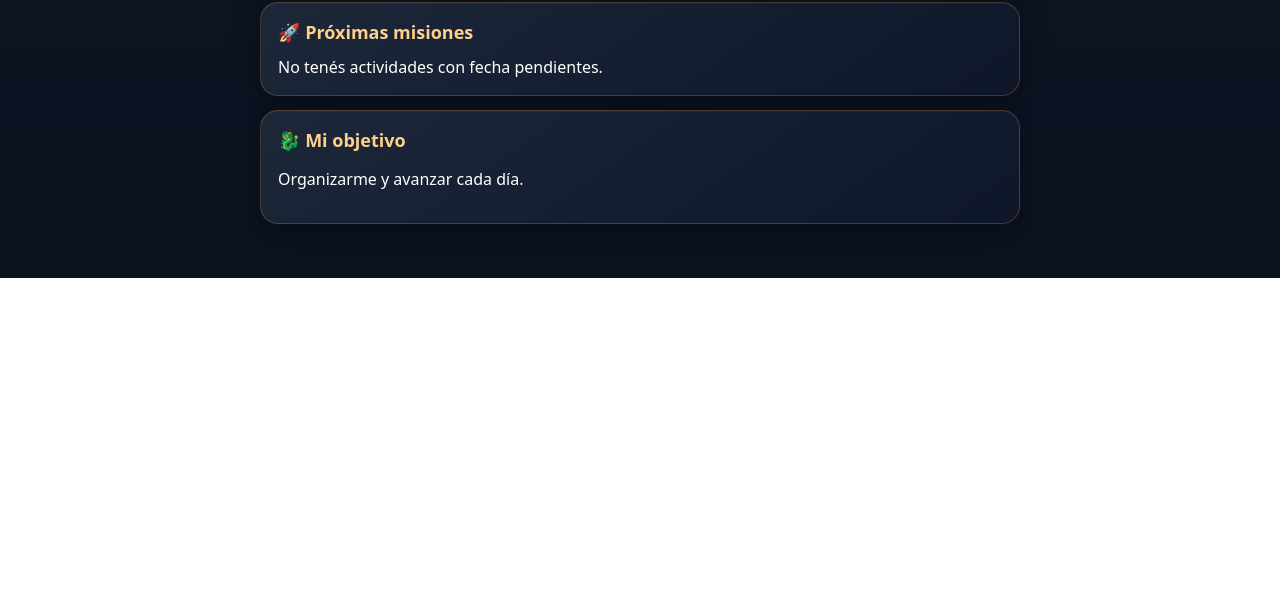
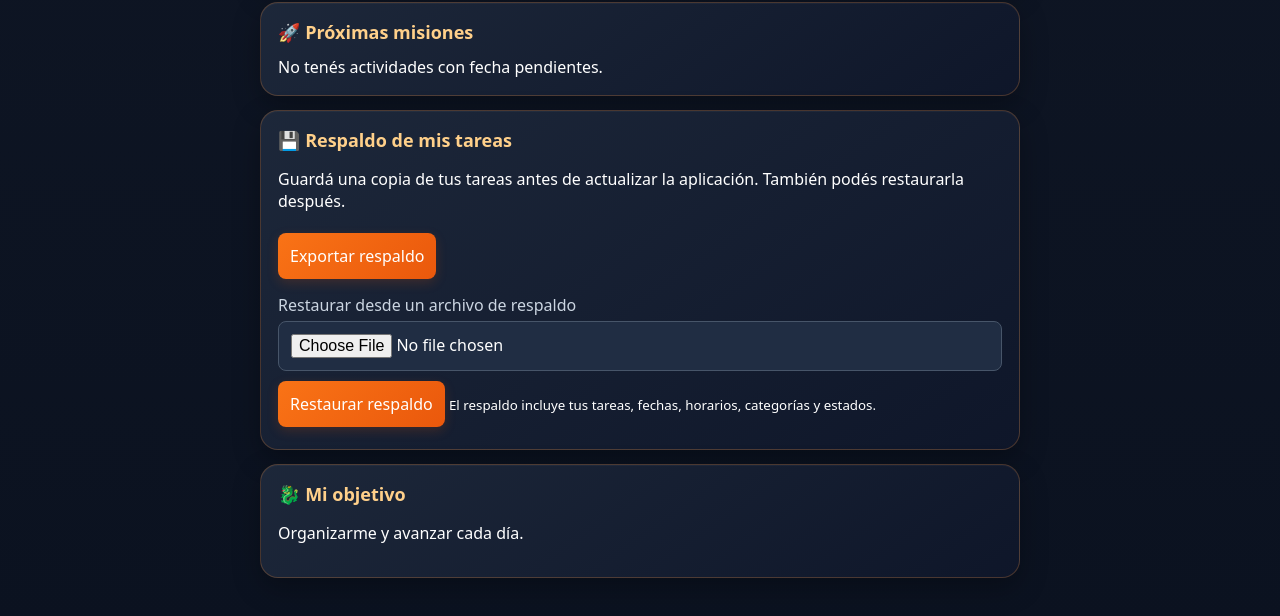
Before and after one commit to lucaspool20-afk/Mi-organizador, a website built with Vite: page native-app/index.html in a window 1280 px wide. Shown: the part 2158-2774 px from the top of the page. Before the commit the page ends 2436 px from the top, so only its background shows below. Built offline with nearby package versions, Linux system fonts and the light colour scheme; what @capacitor/core, @capacitor/local-notifications would draw is missing.

Commit message:
Agregar respaldo y restauración de tareas antes de actualizar

```diff
--- a/native-app/index.html
+++ b/native-app/index.html
@@ -245,6 +245,16 @@ if ("serviceWorker" in navigator) {
 </div>
 
 <div class="card">
+  <h2>💾 Respaldo de mis tareas</h2>
+  <p>Guardá una copia de tus tareas antes de actualizar la aplicación. También podés restaurarla después.</p>
+  <button type="button" onclick="exportBackup()">Exportar respaldo</button>
+  <label for="backupFile">Restaurar desde un archivo de respaldo</label>
+  <input id="backupFile" type="file" accept="application/json,.json">
+  <button type="button" onclick="importBackup()">Restaurar respaldo</button>
+  <small>El respaldo incluye tus tareas, fechas, horarios, categorías y estados.</small>
+</div>
+
+<div class="card">
   <h2>🐉 Mi objetivo</h2>
   <p>Organizarme y avanzar cada día.</p>
 </div>
@@ -290,6 +300,37 @@ function renderCalendar() {
   const dayTasks=tasks.filter(t=>t.date===selectedCalendarDate).sort((a,b)=>(a.time||"").localeCompare(b.time||""));
   if(!dayTasks.length){const p=document.createElement("p");p.textContent="No hay tareas para este día. Podés elegirlo para una nueva tarea.";selected.append(p);}
   dayTasks.forEach(t=>{const p=document.createElement("div");p.className="calendar-task";p.textContent=(t.done?"✓ ":"• ")+(t.time?t.time+" · ":"")+t.text+(t.done?" (completada)":"");selected.append(p);});
+}
+
+function exportBackup() {
+  const payload = {app:"Mi Organizador", version:1, exportedAt:new Date().toISOString(), tasks};
+  const blob = new Blob([JSON.stringify(payload,null,2)], {type:"application/json"});
+  const url = URL.createObjectURL(blob);
+  const a = document.createElement("a");
+  a.href = url;
+  a.download = "mi-organizador-respaldo-" + localDateKey(new Date()) + ".json";
+  document.body.append(a);
+  a.click();
+  a.remove();
+  URL.revokeObjectURL(url);
+  alert("Respaldo descargado. Guardalo en un lugar seguro.");
+}
+async function importBackup() {
+  const file = document.getElementById("backupFile").files[0];
+  if (!file) { alert("Elegí primero un archivo de respaldo."); return; }
+  try {
+    const data = JSON.parse(await file.text());
+    const imported = Array.isArray(data) ? data : data.tasks;
+    if (!Array.isArray(imported) || !imported.every(t => t && typeof t === "object" && typeof t.text === "string")) {
+      throw new Error("Formato inválido");
+    }
+    if (!confirm("Se reemplazarán las tareas actuales por las del respaldo (" + imported.length + "). ¿Continuar?")) return;
+    tasks = imported.map(t => ({...t, date:t.date || "", time:t.time || "", priority:t.priority || "medium", category:t.category || "personal", done:!!t.done}));
+    save();
+    alert("Respaldo restaurado correctamente.");
+  } catch (e) {
+    alert("No se pudo restaurar: el archivo no parece ser un respaldo válido de Mi Organizador.");
+  }
 }
 
 function save() {
```
